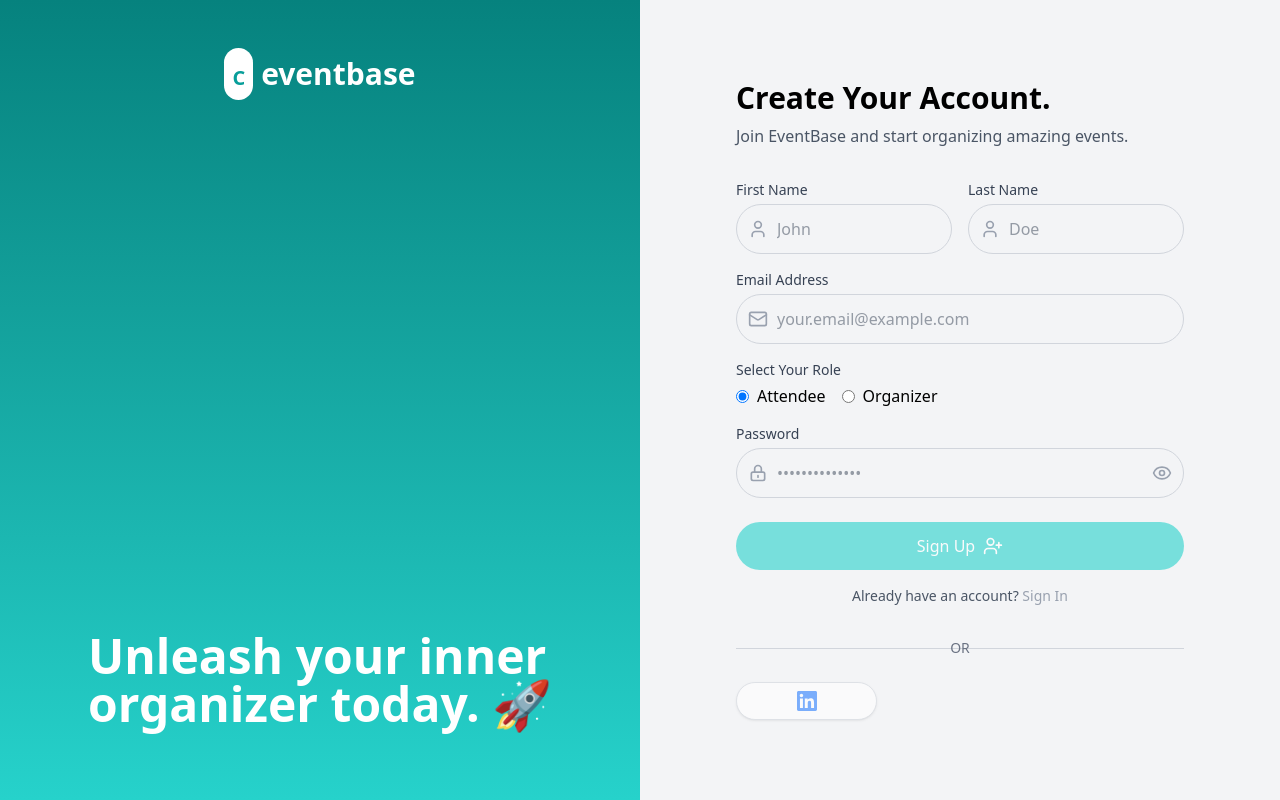
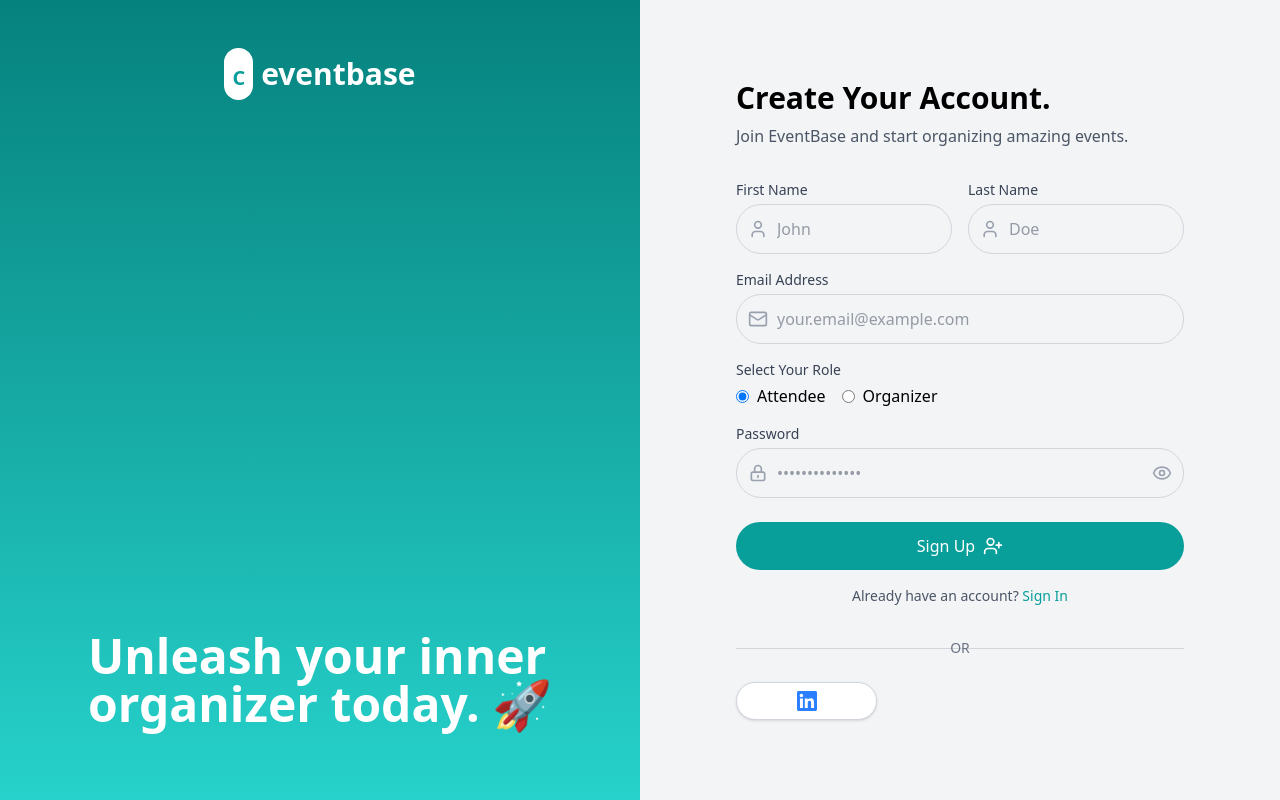
Before and after one commit to IsoDevMate/Final--Year-project, a React (Vite) app in the folder frontend/: page /auth/signup in a window 1280 px wide. Built offline with nearby package versions, Linux system fonts and the light colour scheme.

Commit message:
feat: re-enable auth sign in/up and sidebar Events, Notes, Reports nav links

```diff
--- a/frontend/src/components/Common/Dashboardlayouts.tsx
+++ b/frontend/src/components/Common/Dashboardlayouts.tsx
@@ -30,10 +30,10 @@ const DashboardLayout = () => {
 
   const navLinks = [
     { title: 'Dashboard', path: '/dashboard', icon: <Home className="w-5 h-5" /> },
-    // { title: 'Events', path: '/dashboard/events', icon: <Calendar className="w-5 h-5" /> },
-    // { title: 'Reports', path: '/dashboard/reports', icon: <CreditCard className="w-5 h-5" />, roles: ['admin', 'organizer'] },
+    { title: 'Events', path: '/dashboard/events', icon: <Calendar className="w-5 h-5" /> },
+    { title: 'Reports', path: '/dashboard/reports', icon: <CreditCard className="w-5 h-5" />, roles: ['admin', 'organizer'] },
+    { title: 'Notes', path: '/dashboard/notes', icon: <Notes className="w-5 h-5" /> },
     { title: 'Settings', path: '/dashboard/settings', icon: <Settings className="w-5 h-5" /> },
-    // { title: 'Notes', path: '/dashboard/notes', icon: <Notes className="w-5 h-5" /> },
     { title: 'Profile', path: '/dashboard/profile', icon: <Users className="w-5 h-5" /> },
   ].filter(link => !link.roles || link.roles.includes(user?.role || ''));
 
--- a/frontend/src/pages/auth/login.tsx
+++ b/frontend/src/pages/auth/login.tsx
@@ -8,7 +8,7 @@ import { toast } from 'react-hot-toast';
 import { Eye, EyeOff, Mail, LogIn } from 'lucide-react';
 import { useAuth } from '../../contexts/AuthContext';
 
-const AUTH_ACTIONS_DISABLED = true;
+const AUTH_ACTIONS_DISABLED = false;
 
 const loginSchema = z.object({
   email: z.string().email('Invalid email address'),
--- a/frontend/src/pages/auth/signup.tsx
+++ b/frontend/src/pages/auth/signup.tsx
@@ -7,7 +7,7 @@ import axios from 'axios';
 import { toast } from 'react-hot-toast';
 import { Eye, EyeOff, Mail, User, UserPlus } from 'lucide-react';
 
-const AUTH_ACTIONS_DISABLED = true;
+const AUTH_ACTIONS_DISABLED = false;
 
 // Schema matching your backend validation
 const registerSchema = z.object({
```
